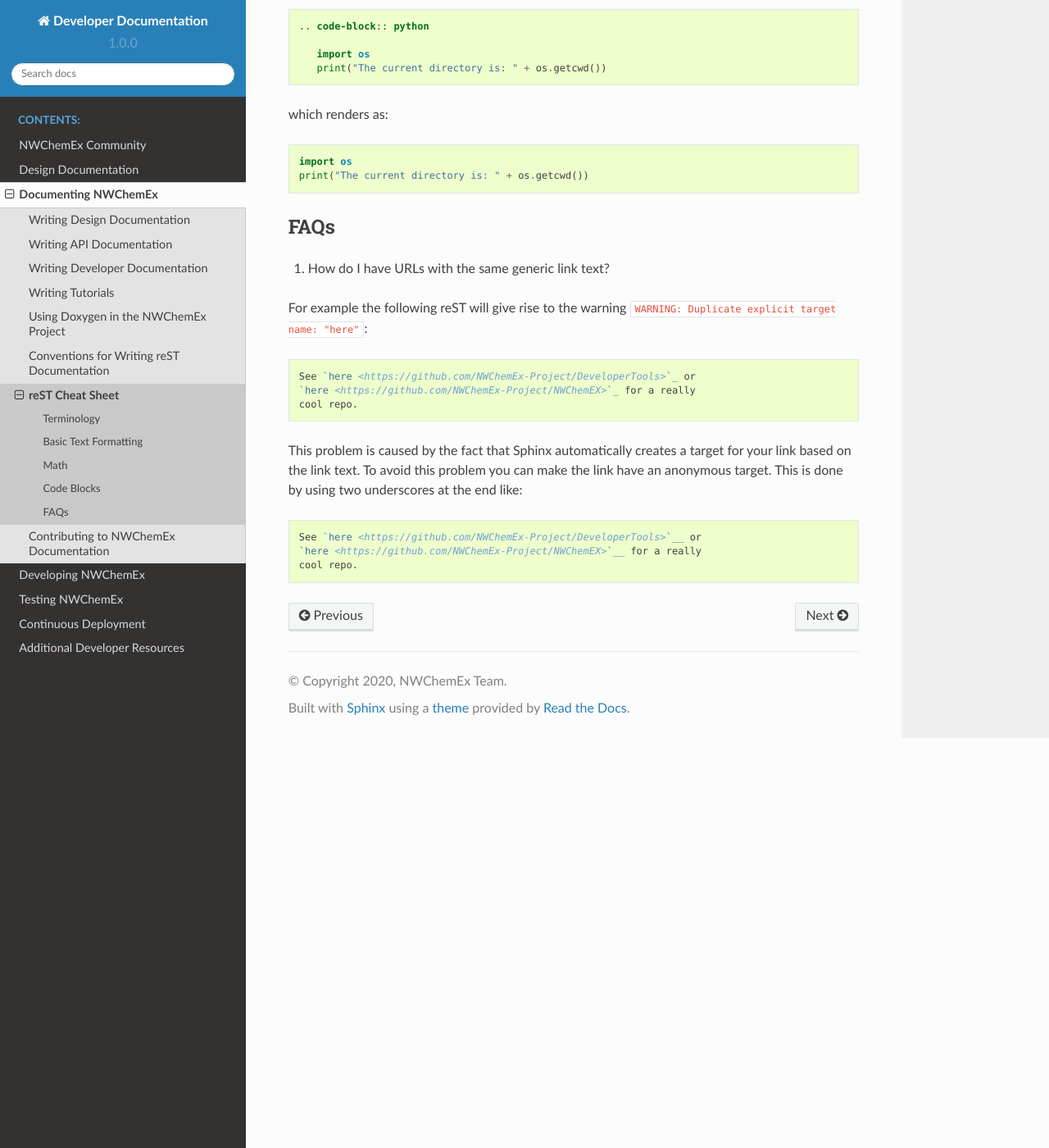
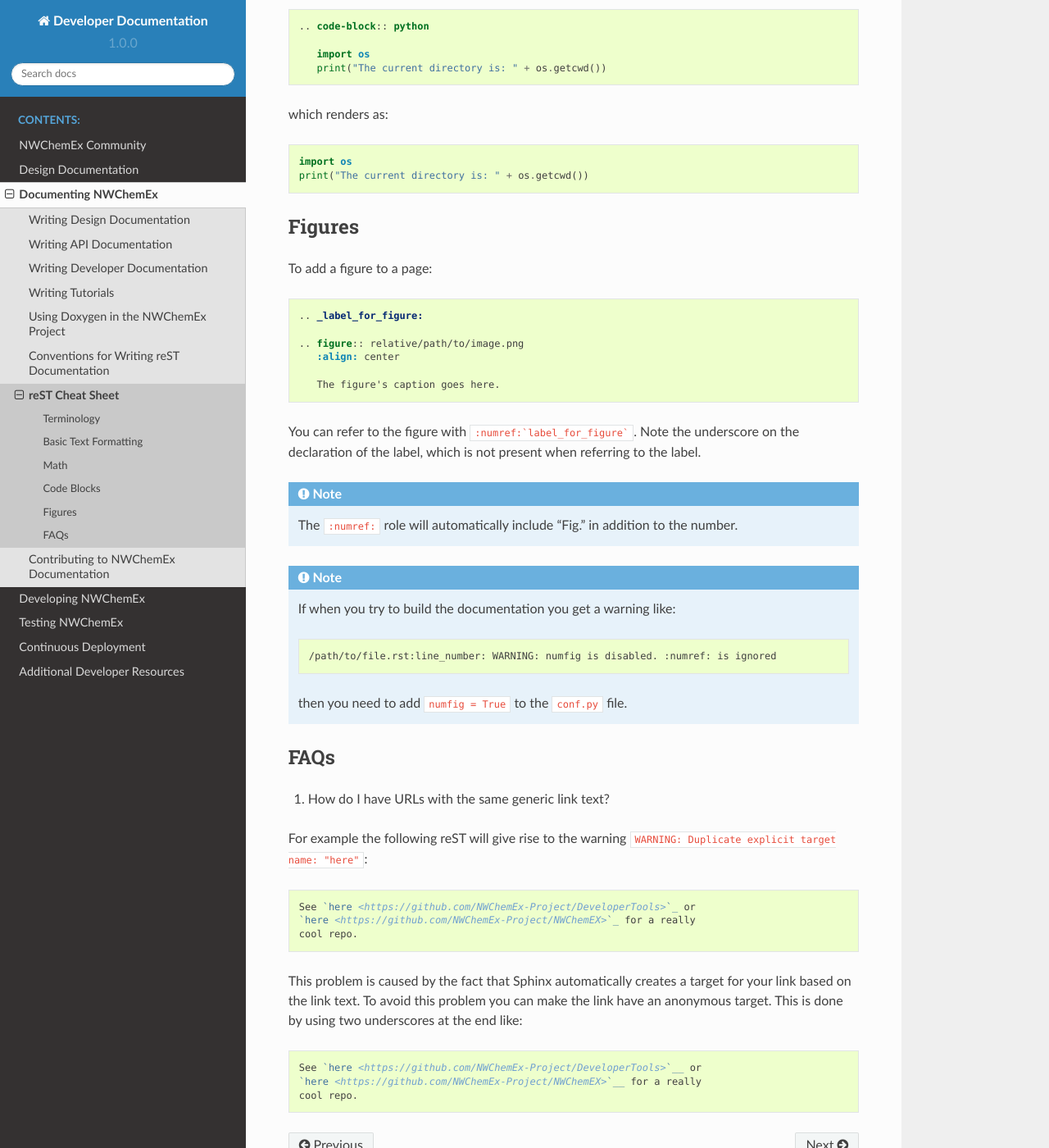
Before and after one commit to NWChemEx/.github, a Sphinx documentation site: the page built from docs/source/documenting/rst_cheatsheet.rst, in a window 1280 px wide and 1400 px high, scrolled down 2532 px. Shown: the whole window at 82% size. Built offline with Sphinx 7.4.7 and the Read the Docs theme 2.0.0, drawn with Linux system fonts in a browser that asks for light colours.

Commit message:
better tutorial (#83)

````diff
--- a/docs/source/conf.py
+++ b/docs/source/conf.py
@@ -73,6 +73,7 @@ exclude_patterns = []
 # The name of the Pygments (syntax highlighting) style to use.
 pygments_style = 'sphinx'
 
+numfig = True
 
 # -- Options for HTML output -------------------------------------------------
 
--- a/docs/source/documenting/rst_cheatsheet.rst
+++ b/docs/source/documenting/rst_cheatsheet.rst
@@ -153,6 +153,40 @@ which renders as:
    import os
    print("The current directory is: " + os.getcwd())
 
+
+Figures
+=======
+
+To add a figure to a page:
+
+.. code-block:: rest
+
+   .. _label_for_figure:
+
+   .. figure:: relative/path/to/image.png
+      :align: center
+
+      The figure's caption goes here.
+
+You can refer to the figure with ``:numref:`label_for_figure```.  Note the
+underscore on the declaration of the label, which is not present when referring
+to the label.
+
+.. note::
+
+   The ``:numref:`` role will automatically include "Fig." in addition to the
+   number.
+
+.. note::
+
+   If when you try to build the documentation you get a warning like:
+
+   .. code-block:: text
+
+      /path/to/file.rst:line_number: WARNING: numfig is disabled. :numref: is ignored
+
+   then you need to add ``numfig = True`` to the ``conf.py`` file.
+
 FAQs
 ====
 
````
Also changed, not shown: docs/source/coding/ides/vscode/setup.rst (+62 -28 lines), docs/source/coding/ides/vscode/assets/add_folder_to_workspace.png (added), docs/source/coding/ides/vscode/assets/click_explorer.png (added), docs/source/coding/ides/vscode/assets/click_explorer.svg (added), docs/source/coding/ides/vscode/assets/click_extensions.svg (added), docs/source/coding/ides/vscode/assets/explorer_open.png (added).
